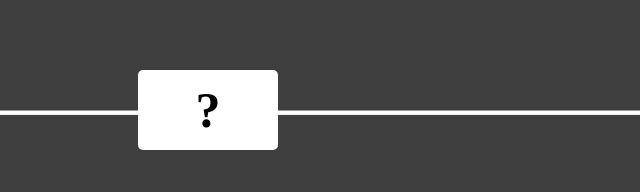
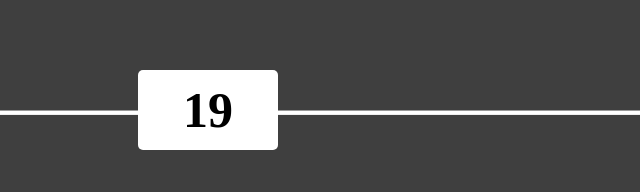
Before and after one commit to Arslan4106/MERN-STACK-2026-Morning, a plain HTML site: page Lecture23/index.html in a window 1280 px wide. Both pictures are taken after a click on the button "Check". Shown: the part 310-502 px from the top of the page, 432-1072 px from the left. Drawn offline with Linux system fonts and the light colour scheme.

Commit message:
Add files via upload

```diff
--- a/Lecture23/script.js
+++ b/Lecture23/script.js
@@ -1,2 +1,15 @@
 // DOM Manipulation
 // DOM: Document object Modal
+let randomNumber = Math.trunc(Math.random() * 20) + 1;
+console.log(randomNumber);
+let random = document.querySelector(".secretNumber").textContent;
+console.log(random);
+document.querySelector(".secretNumber").textContent = randomNumber;
+let check = document.querySelector(".check");
+console.log(check);
+
+document.querySelector(".check").addEventListener("click", function () {
+  //   console.log("You have Clicked on Check Button");
+  let guessNumber = document.querySelector(".guess").value;
+  console.log(guessNumber);
+});
```
Also changed, not shown: Lecture23/index.html (+0 -1 lines).
